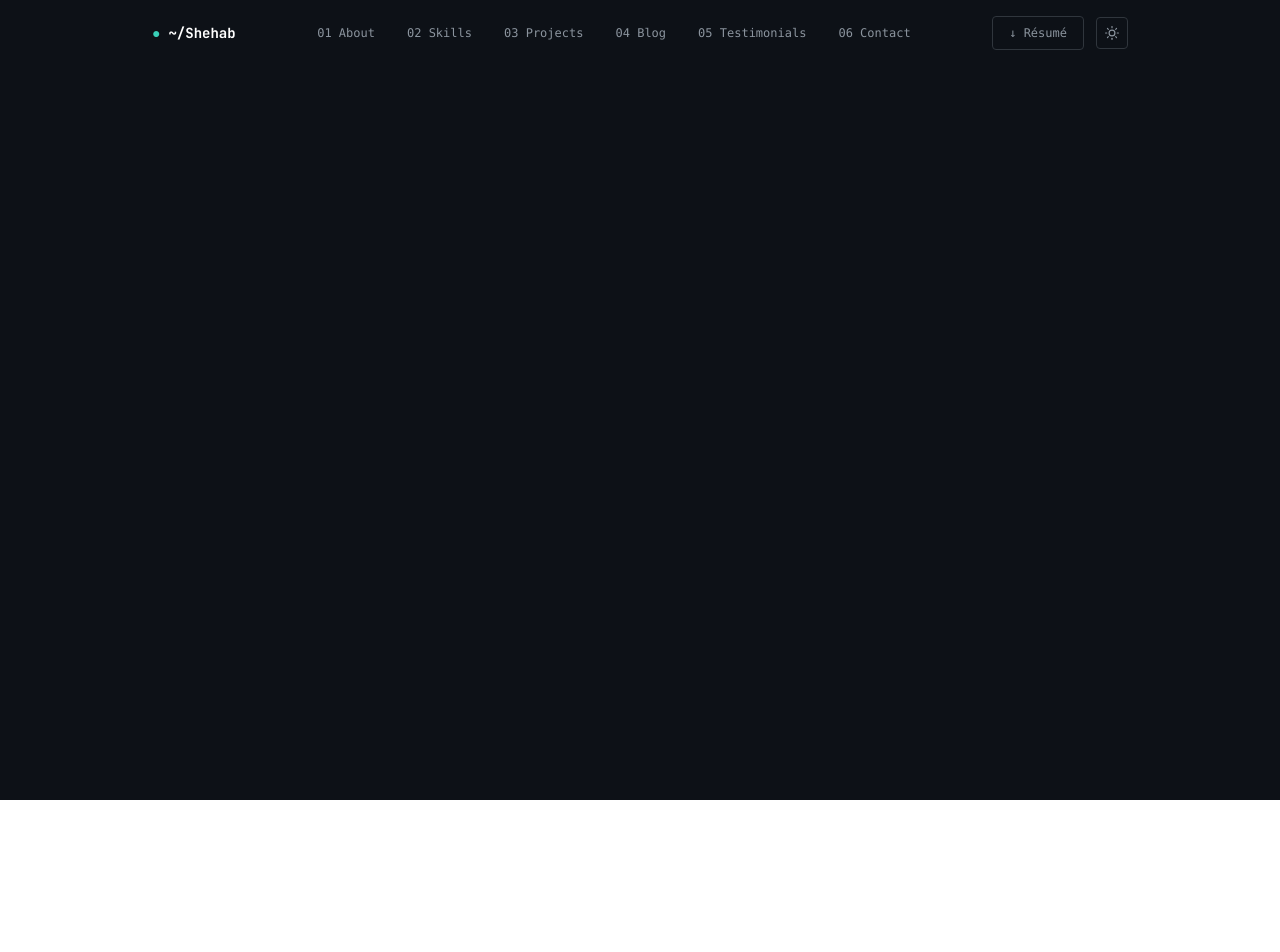
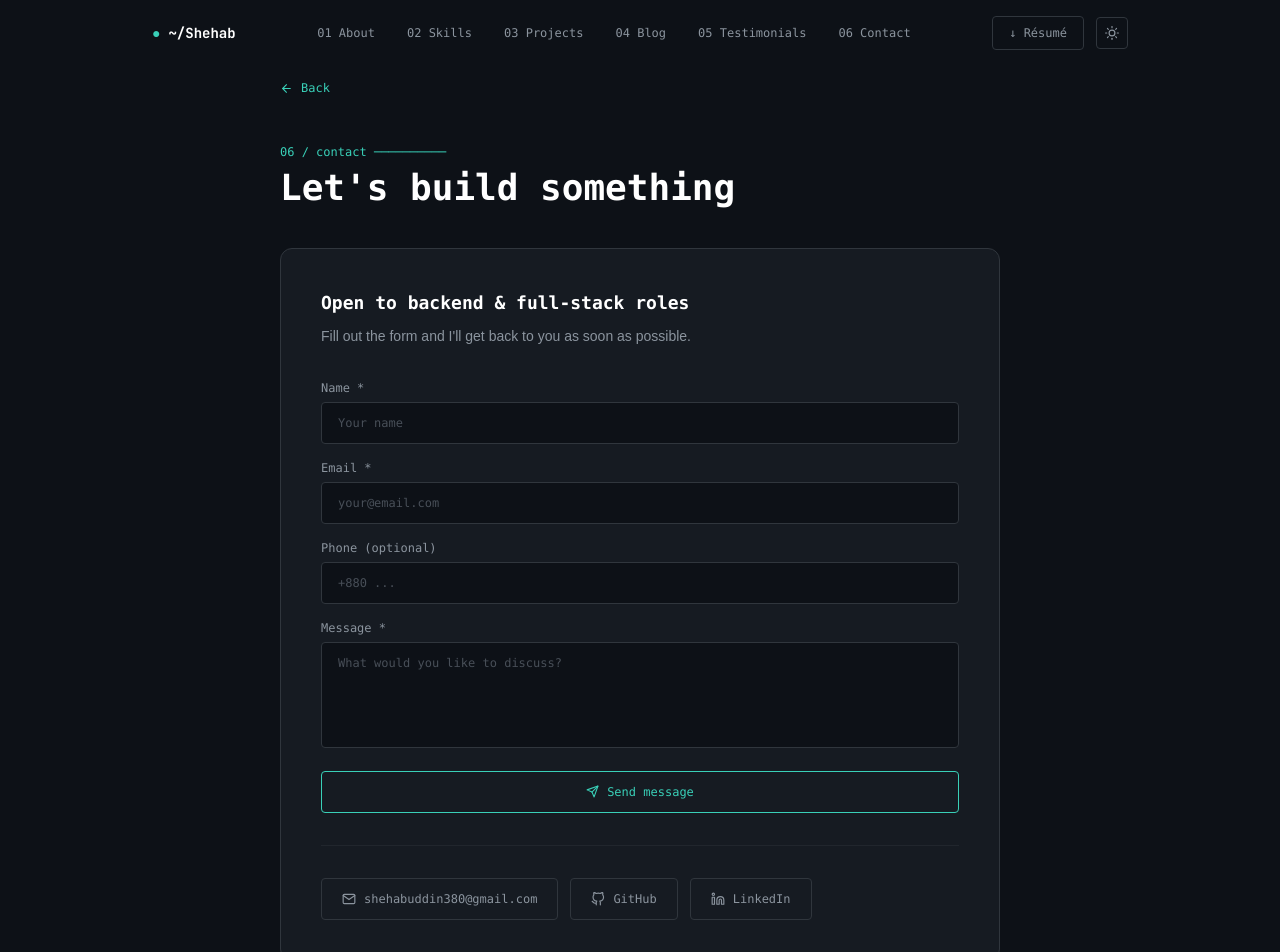
Before and after one commit to shehabuddin380/Shehab-portfolio, a React (Vite) app: page /contact in a window 1280 px wide. Shown: the top 952 px of the page. Before the commit the page ends 800 px from the top, so only its background shows below. Built offline with nearby package versions, Linux system fonts and the light colour scheme.

Commit message:
add a phimart project link

```diff
--- a/src/components/ContactPage.jsx
+++ b/src/components/ContactPage.jsx
@@ -56,7 +56,102 @@ const ContactPage = ({ darkMode }) => {
 
   return (
     <div className={`min-h-screen ${bg}`}>
+      <div className="max-w-3xl mx-auto px-6 py-20">
 
+        <button
+          onClick={() => navigate("/#contact")}
+          className={`font-mono text-xs mb-12 flex items-center gap-2 transition-opacity hover:opacity-70 ${accent}`}
+        >
+          <FiArrowLeft size={13} /> Back
+        </button>
+
+        <div className="mb-10">
+          <p className={`font-mono text-xs mb-2 ${accent}`}>06 / contact ──────────</p>
+          <h1 className={`font-mono text-4xl font-black ${heading}`}>Let's build something</h1>
+        </div>
+
+        <div className={`rounded-xl border p-8 md:p-10 ${card}`}>
+          <h3 className={`font-mono text-lg font-black mb-2 ${heading}`}>
+            Open to backend & full-stack roles
+          </h3>
+          <p className={`text-sm leading-relaxed mb-8 ${dim}`} style={{ fontFamily: "sans-serif" }}>
+            Fill out the form and I'll get back to you as soon as possible.
+          </p>
+
+          <form onSubmit={handleSubmit} className="flex flex-col gap-4">
+            <div>
+              <label className={`font-mono text-xs block mb-1.5 ${dim}`}>Name *</label>
+              <input
+                type="text" name="name" value={form.name} onChange={handleChange} required
+                placeholder="Your name"
+                className={`w-full font-mono text-xs px-4 py-3 rounded border outline-none focus:border-[#39d0b8] transition-colors ${inputBg}`}
+              />
+            </div>
+            <div>
+              <label className={`font-mono text-xs block mb-1.5 ${dim}`}>Email *</label>
+              <input
+                type="email" name="email" value={form.email} onChange={handleChange} required
+                placeholder="your@email.com"
+                className={`w-full font-mono text-xs px-4 py-3 rounded border outline-none focus:border-[#39d0b8] transition-colors ${inputBg}`}
+              />
+            </div>
+            <div>
+              <label className={`font-mono text-xs block mb-1.5 ${dim}`}>Phone (optional)</label>
+              <input
+                type="tel" name="phone" value={form.phone} onChange={handleChange}
+                placeholder="+880 ..."
+                className={`w-full font-mono text-xs px-4 py-3 rounded border outline-none focus:border-[#39d0b8] transition-colors ${inputBg}`}
+              />
+            </div>
+            <div>
+              <label className={`font-mono text-xs block mb-1.5 ${dim}`}>Message *</label>
+              <textarea
+                name="message" value={form.message} onChange={handleChange} required rows={5}
+                placeholder="What would you like to discuss?"
+                className={`w-full font-mono text-xs px-4 py-3 rounded border outline-none focus:border-[#39d0b8] transition-colors resize-none ${inputBg}`}
+              />
+            </div>
+
+            <button
+              type="submit" disabled={status === "sending"}
+              className={`font-mono text-xs flex items-center justify-center gap-2 px-6 py-3 rounded border transition-all
+                ${status === "sending"
+                  ? "opacity-50 cursor-not-allowed border-[#39d0b8] text-[#39d0b8]"
+                  : "border-[#39d0b8] text-[#39d0b8] hover:bg-[#39d0b810]"
+                }`}
+            >
+              <FiSend size={13} />
+              {status === "sending" ? "Sending..." : "Send message"}
+            </button>
+
+            {status === "success" && (
+              <p className="font-mono text-xs text-[#39d0b8] text-center mt-1">
+                ✓ Message sent! I'll get back to you soon.
+              </p>
+            )}
+            {status === "error" && (
+              <p className="font-mono text-xs text-red-400 text-center mt-1">
+                ✗ Something went wrong. Try emailing me directly.
+              </p>
+            )}
+          </form>
+
+          <div className={`border-t my-8 ${darkMode ? "border-[#21262d]" : "border-[#d0d7de]"}`} />
+
+          <div className="flex flex-wrap gap-3">
+            <a href="mailto:shehabuddin380@gmail.com"
+              className={`flex items-center gap-2 font-mono text-xs px-5 py-3 rounded border transition-all ${btnBorder}`}>
+              <FiMail size={14} /> shehabuddin380@gmail.com
+            </a>
+            {links.map((l, i) => (
+              <a key={i} href={l.href} target="_blank" rel="noreferrer"
+                className={`flex items-center gap-2 font-mono text-xs px-5 py-3 rounded border transition-all ${btnBorder}`}>
+                {l.icon} {l.label}
+              </a>
+            ))}
+          </div>
+        </div>
+      </div>
     </div>
   );
 };
--- a/src/components/Projects.jsx
+++ b/src/components/Projects.jsx
@@ -9,7 +9,7 @@ const projects = [
     description: "A full-featured e-commerce platform with product listings, cart management, and order tracking built with Django REST Framework.",
     tags: ["Python", "Django", "REST API", "PostgreSQL"],
     github: "https://github.com/shehabuddin380",
-    demo: "#",
+    demo: "https://phi-mart-pied.vercel.app/api/v1/auth/",
   },
   {
     id: 2,
```
